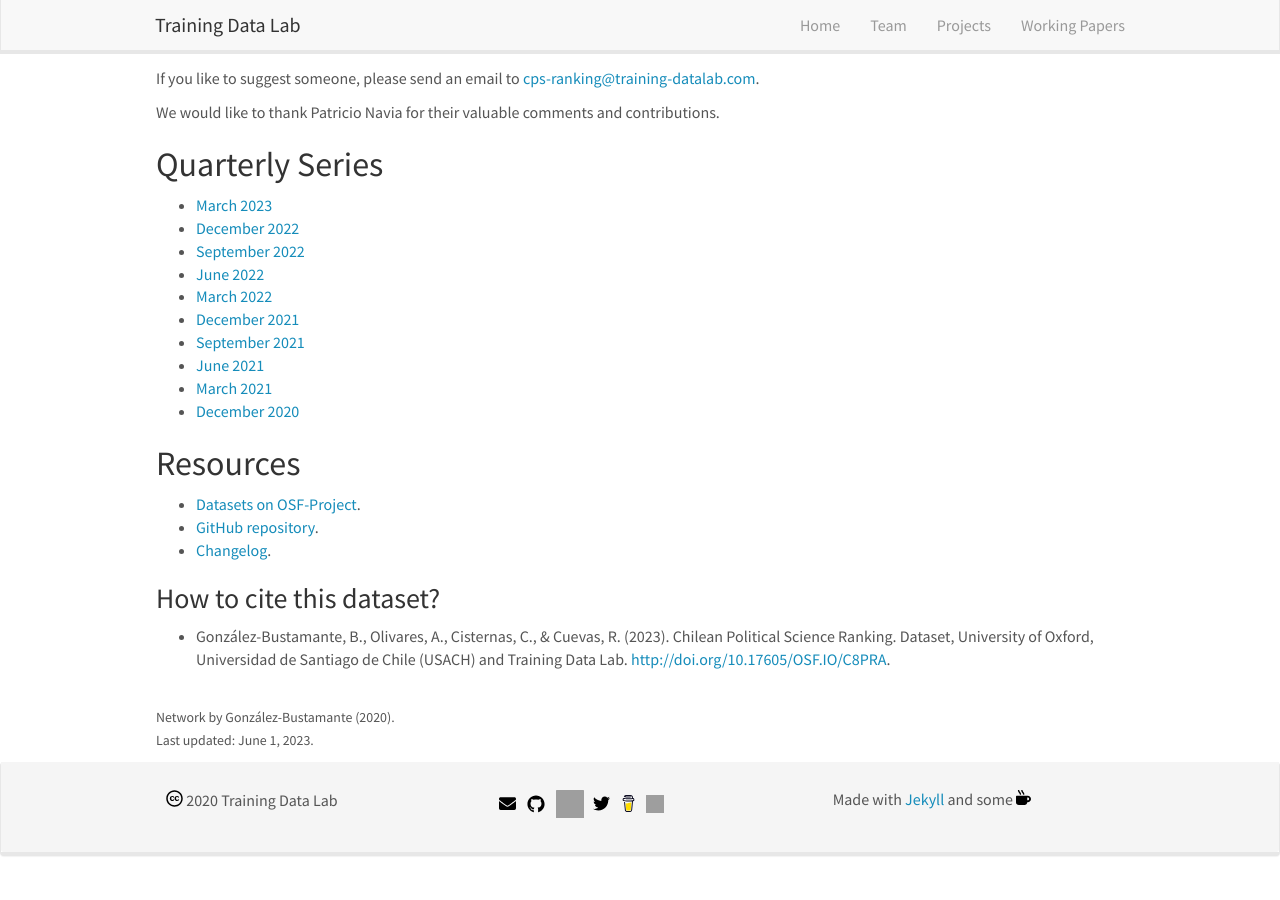
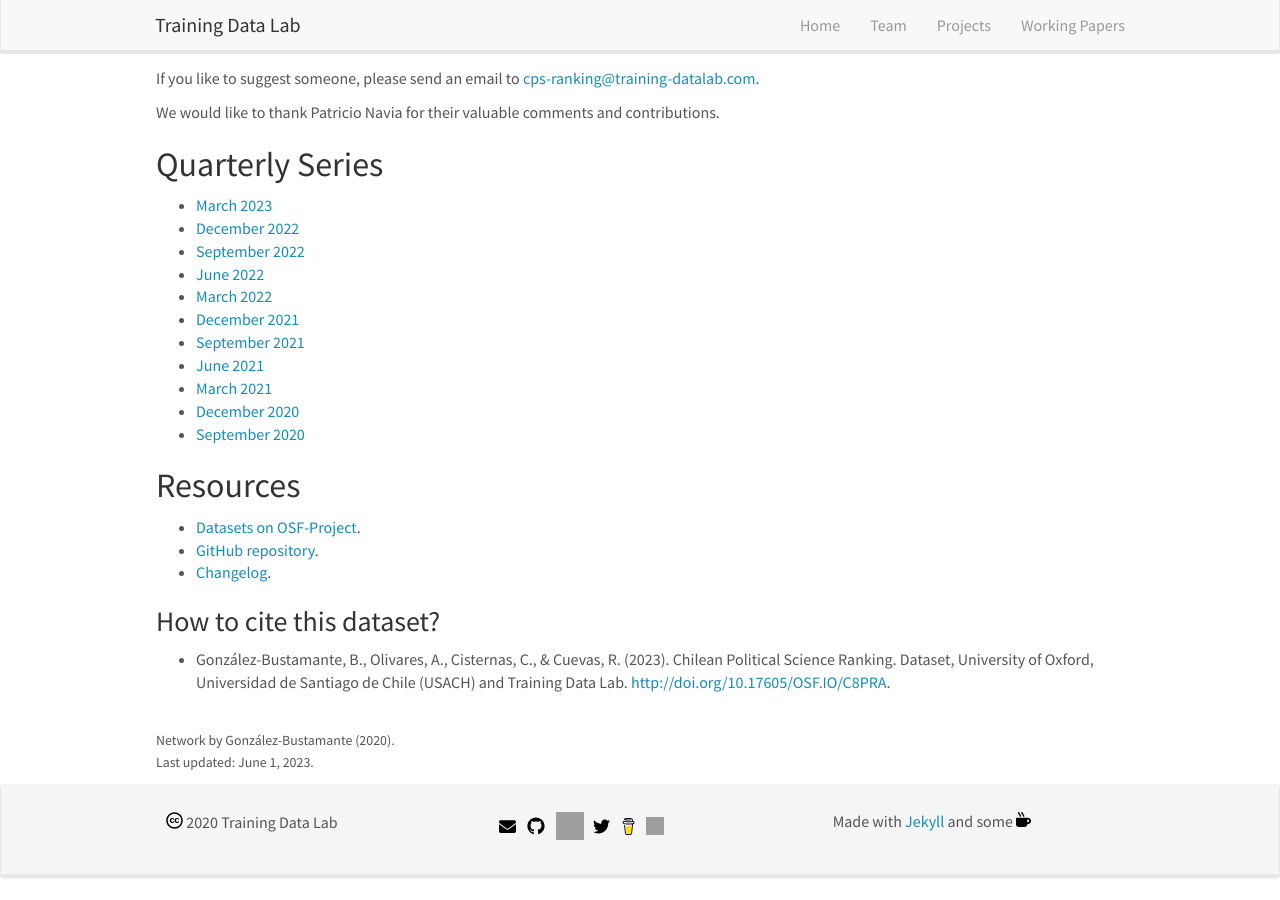
Before and after one commit to training-datalab/old-training-datalab.com, a Jekyll site: the page built from _pages/cps-ranking.md, in a window 1280 px wide and 900 px high, scrolled down 633 px. Built offline with Jekyll 4.4.1, drawn with Linux system fonts in a browser that asks for light colours; nearby versions of some CDN libraries; before the commit the page ends 1511 px from its top, so only the background shows below that.

Commit message:
Update cps-ranking.md

```diff
--- a/_pages/cps-ranking.md
+++ b/_pages/cps-ranking.md
@@ -40,6 +40,7 @@ permalink: /projects/cps-ranking
 - [June 2021](https://training-datalab.com/projects/cps-ranking/2021-06-01-impact-ranking)
 - [March 2021](https://training-datalab.com/projects/cps-ranking/2021-03-01-impact-ranking)
 - [December 2020](https://training-datalab.com/projects/cps-ranking/2020-12-01-impact-ranking)
+- [September 2020](https://training-datalab.com/projects/cps-ranking/2020-09-05-impact-ranking)
 
 ## Resources
 
```
